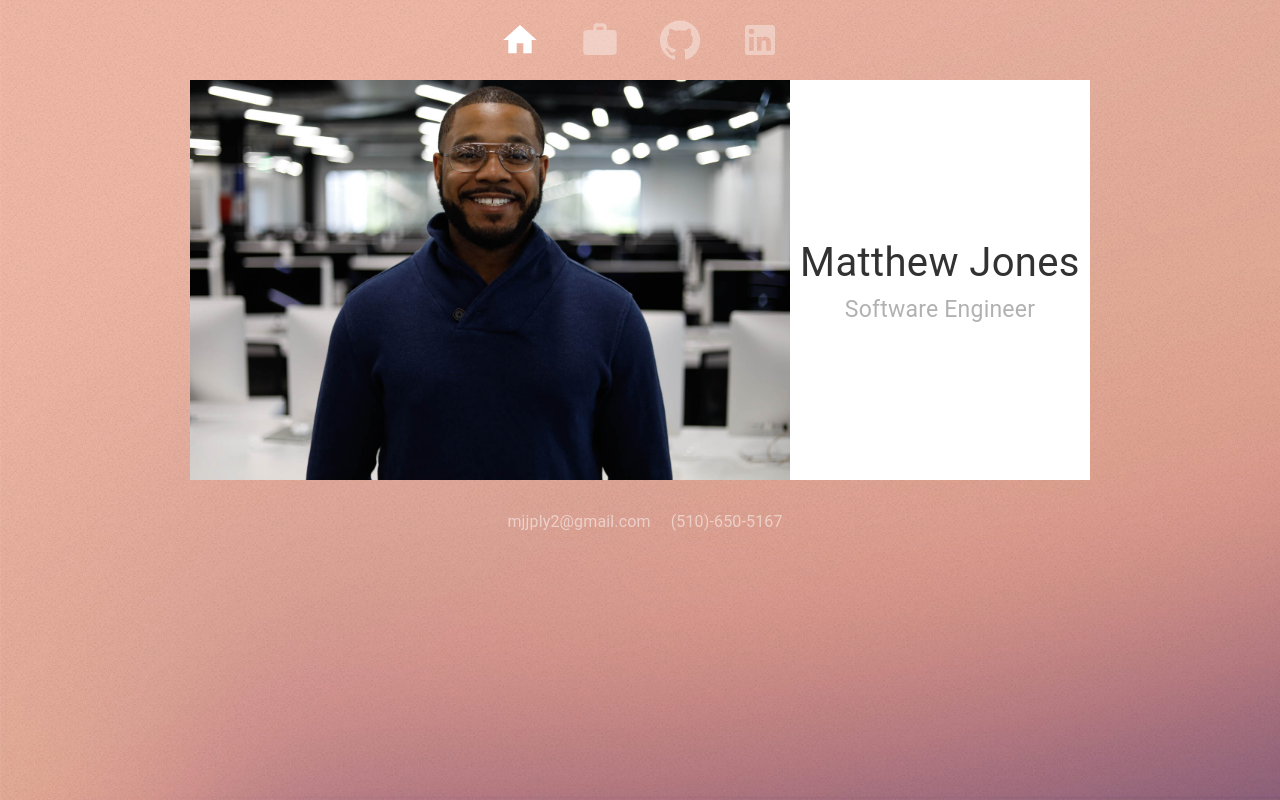
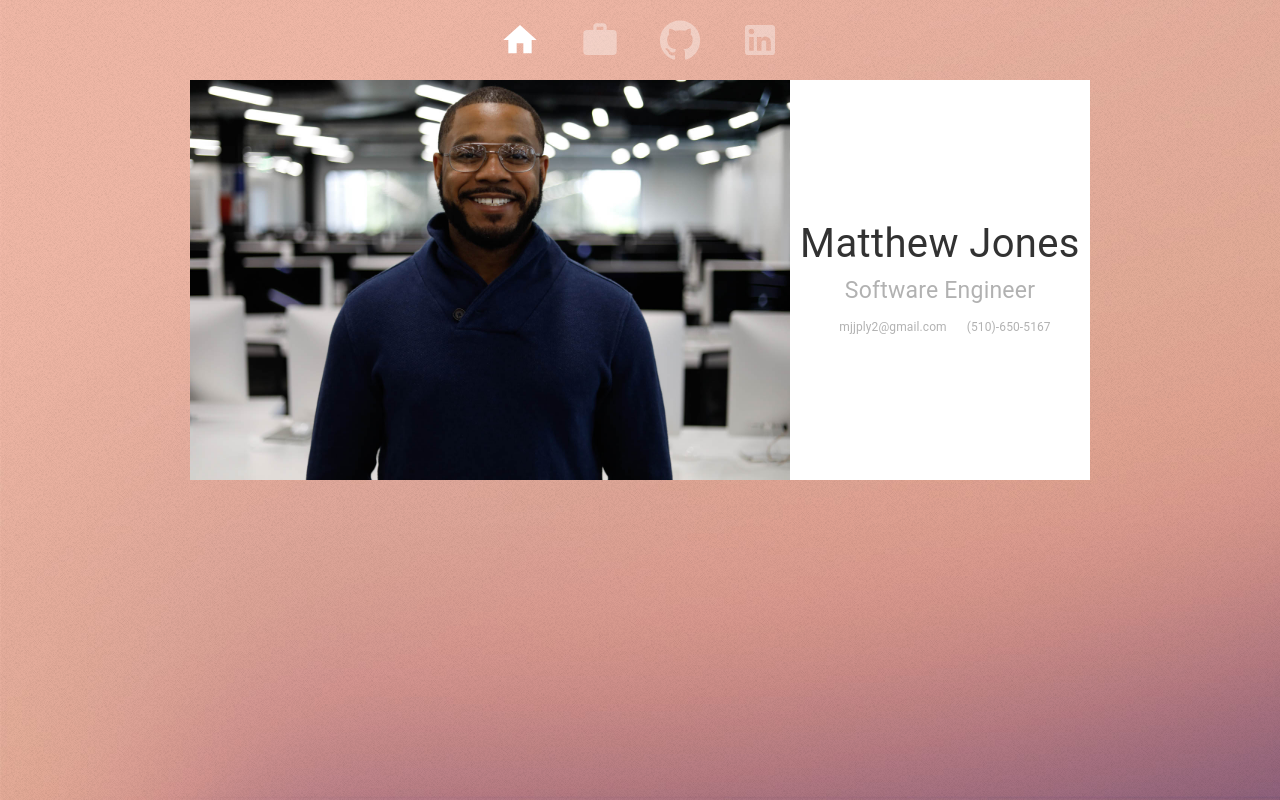
Before and after one commit to mjjply42/newPortfolio, a React (Create React App) app in the folder client/: page / in a window 1280 px wide. Built offline with nearby package versions, Linux system fonts and the light colour scheme.

Commit message:
Changed contact information

```diff
--- a/client/src/App.js
+++ b/client/src/App.js
@@ -7,24 +7,12 @@ import { MainSection } from './components/MainSection.js'
 import './App.css';
 import { Typography } from '@material-ui/core';
 
-const contactTag = "Matthew Jones        | mjjply2@gmail.com        | (510)-650-5167"
-
-const Contact = () => {
-  return (
-    <div style={styles.contact}>
-      <Typography style={{marginTop: 30, marginBottom: 30, opacity: '0.5', color: 'white', marginLeft: 10, marginRight: 10}}>mjjply2@gmail.com</Typography>
-      <Typography style={{marginTop: 30, marginBottom: 30, opacity: '0.5', color: 'white', marginLeft: 10}}>(510)-650-5167</Typography>
-    </div>
-  )
-}
-
 function App() {
   return (
       <div className="App" style={styles.backgroundStyle}>
         <div style={styles.mainContentContainer}>
           <NavBar/>
           <MainSection/>
-          <Contact/>
         </div>
       </div>
   );
@@ -48,11 +36,4 @@ const styles = {
     flexDirection: 'column',
     marginTop: 20,
   },
-  contact: {
-    display: 'flex',
-    justifyContent: 'center',
-    flexDirection: 'row',
-    flexWrap: 'wrap',
-    alignContent: 'space-between',
-  }
 }
--- a/client/src/components/MainSection.js
+++ b/client/src/components/MainSection.js
@@ -19,7 +19,6 @@ import ComicClanMain from '../img/ComicClanMain.png'
 import MobielScreenMain from '../img/MobielScreenMain.png'
 import DashboardScreenMain from '../img/DashboardScreenMain.png'
 
-
 const useStyles = makeStyles(theme => ({
     modal: {
       display: 'flex',
@@ -35,6 +34,15 @@ const useStyles = makeStyles(theme => ({
     },
   }));
 
+const Contact = () => {
+    return (
+    <div style={styles.contact}>
+        <Typography style={{fontSize: 12, marginTop: 10, marginBottom: 10, opacity: '0.3', color: 'black', marginLeft: 10, marginRight: 10}}>mjjply2@gmail.com</Typography>
+        <Typography style={{fontSize: 12, marginTop: 10, marginBottom: 10, opacity: '0.3', color: 'black', marginLeft: 10}}>(510)-650-5167</Typography>
+    </div>
+    )
+}
+
 const Main = () => {
     const matches600Min = useMediaQuery('(min-width:900px)')
 
@@ -48,6 +56,7 @@ const Main = () => {
                 <div style={styles.rightSideInnerDiv}>
                     <Typography style={{opacity: '0.8', textAlign: 'center', fontSize: 40}}>Matthew Jones</Typography>
                     <Typography style={{opacity: '0.3', textAlign: 'center', fontSize: 23}}>Software Engineer</Typography>
+                    <Contact/>
                 </div>
             </div>
         </div>
@@ -255,4 +264,11 @@ const styles = {
         marginRight: 5,
         marginBottom: 10,
     },
+    contact: {
+        display: 'flex',
+        justifyContent: 'center',
+        flexDirection: 'row',
+        flexWrap: 'wrap',
+        alignContent: 'space-between',
+    }
 }
```
